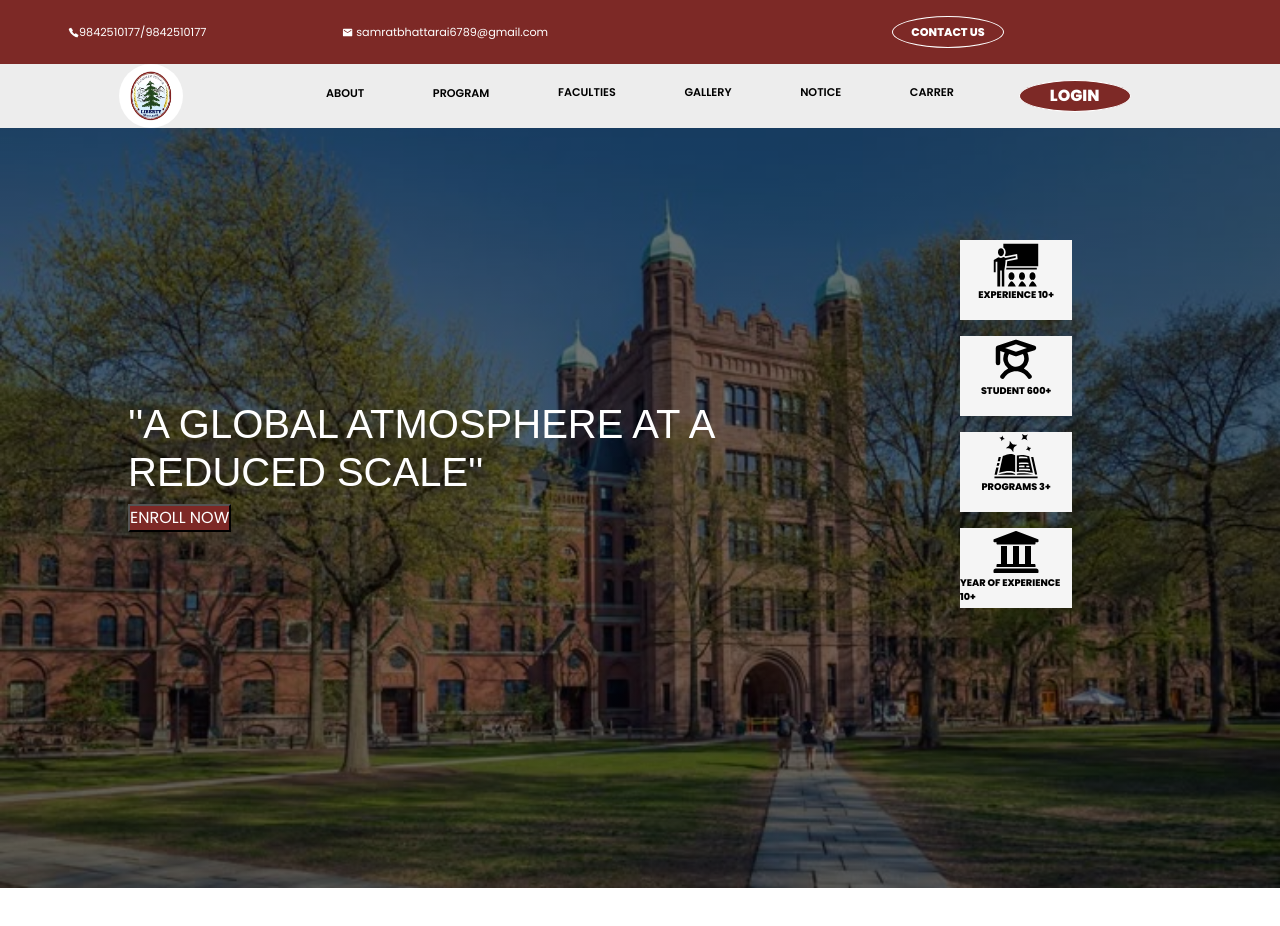
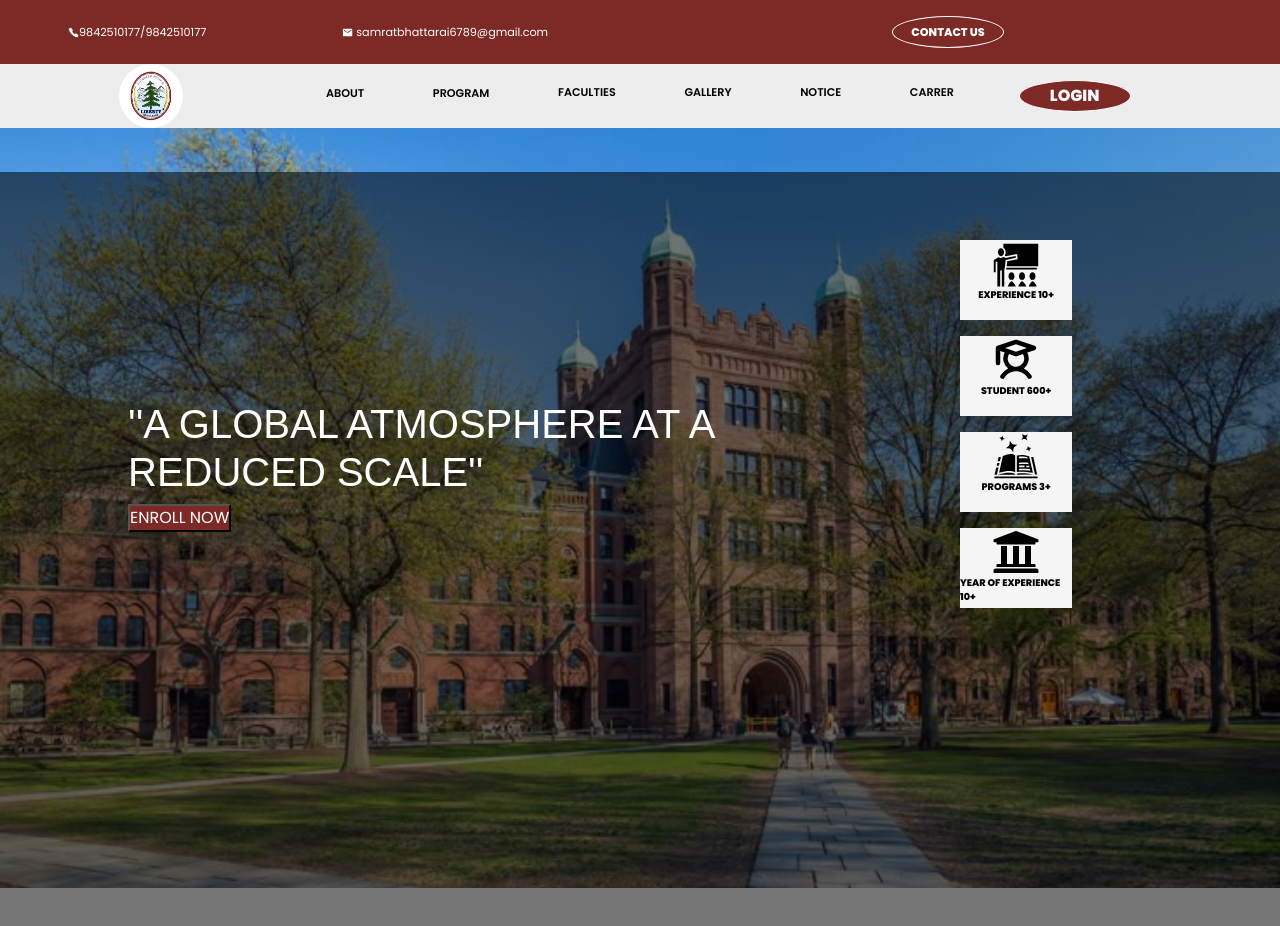
Before and after one commit to Asamx-t4n/tanks-sir-project, a React (Vite) app: page / in a window 1280 px wide. Shown: the top 926 px of the page. Before the commit the page ends 888 px from the top, so only its background shows below. Built offline with nearby package versions, Linux system fonts and the light colour scheme; a web font is replaced by a local one.

Commit message:
huhu fari vayana

```diff
--- a/src/App.css
+++ b/src/App.css
@@ -235,7 +235,7 @@ body {
 }
 .hero-Section-bg-overlap {
 	position: absolute;
-	top: 16%;
+	top: 21.5%;
 	left: 0;
 	width: 100%;
 	height: 95vh;
```
